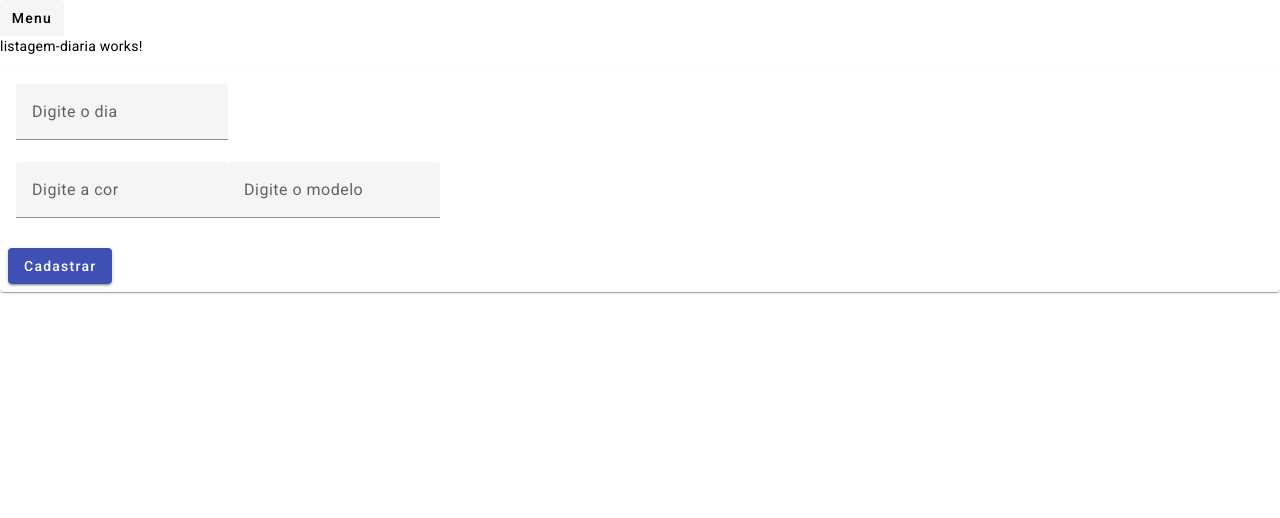
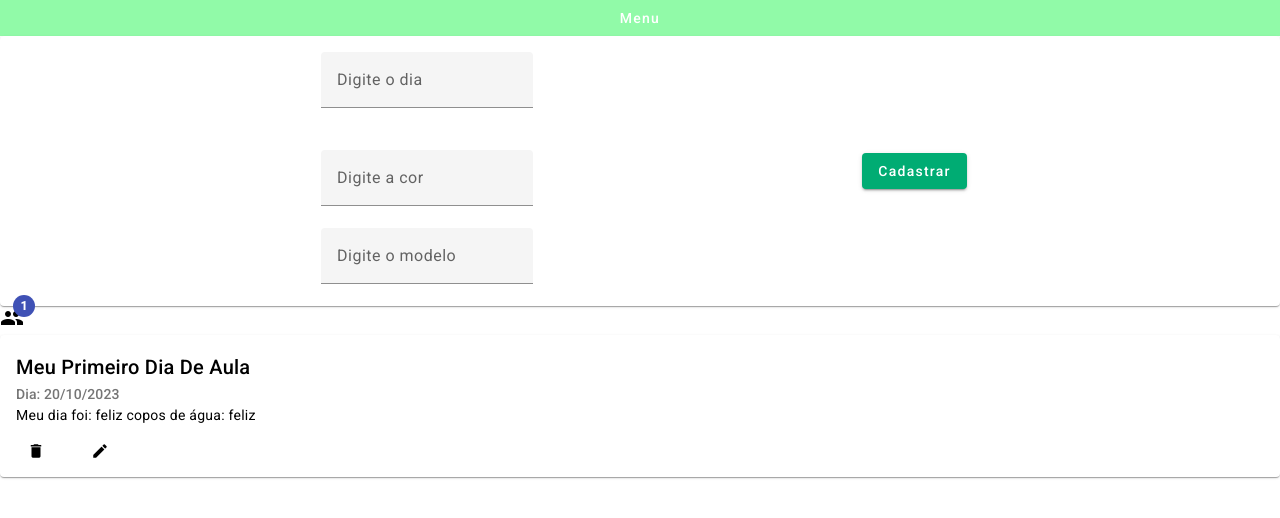
Before and after one commit to julianafer/Projeto-PWEB1, an Angular app: page /cadastrodiaria in a window 1280 px wide. Shown: the top 518 px of the page. Built offline with nearby package versions, Linux system fonts and the light colour scheme.

Commit message:
Atualização

```diff
--- a/src/app/diaria/cadastro-diaria/cadastro-diaria.component.css
+++ b/src/app/diaria/cadastro-diaria/cadastro-diaria.component.css
@@ -0,0 +1,16 @@
+mat-card-content{
+    display: flex;
+    flex-direction: column;
+    align-items: flex-start;
+}
+
+.card-cadastro{
+    display: flex;
+    flex-direction: row;
+    justify-content: space-evenly;
+}
+
+
+button{
+    background-color: rgb(0, 172, 115) !important;
+}
--- a/src/app/diaria/cadastro-diaria/cadastro-diaria.component.html
+++ b/src/app/diaria/cadastro-diaria/cadastro-diaria.component.html
@@ -1,4 +1,3 @@
-<p>listagem-diaria works!</p>
 <mat-card class="card-cadastro">
     <mat-card-content>
       <mat-form-field appearance="fill">
@@ -16,3 +15,4 @@
       <button mat-raised-button color="primary" (click)="manter()">{{nomeBotaoManutencao}}</button>
     </mat-card-actions>
   </mat-card>
+  <app-listagem-diaria></app-listagem-diaria>
--- a/src/app/diaria/listagem-diaria/listagem-diaria.component.html
+++ b/src/app/diaria/listagem-diaria/listagem-diaria.component.html
@@ -15,6 +15,10 @@
         <button mat-button (click)="excluir(diaria)">
           <mat-icon>delete</mat-icon>
         </button>
+        <button mat-button (click)="editar(diaria)">
+          <mat-icon>create</mat-icon>
+        </button>
       </mat-card-actions>
+
     </mat-card>
   </div>
--- a/src/app/diaria/listagem-diaria/listagem-diaria.component.ts
+++ b/src/app/diaria/listagem-diaria/listagem-diaria.component.ts
@@ -9,7 +9,9 @@ import {ActivatedRoute, Router} from '@angular/router';
   styleUrls: ['./listagem-diaria.component.css']
 })
 export class ListagemDiariaComponent {
+
   diarias = DIARIAS;
+
   excluir(diariaARemover: Diaria): void {
     const indx = this.diarias.findIndex(diaria =>
       diaria.dataDia === diariaARemover.dataDia);
@@ -17,4 +19,11 @@ export class ListagemDiariaComponent {
     this.diarias.splice(indx, 1);
   }
 
+  editar(diaria : Diaria) : void {
+    let index : number = this.diarias.findIndex(diariaRemover => diariaRemover.dataDia == diaria.dataDia);
+    this.diarias[index] = diaria;
+  }
+
+
+
 }
--- a/src/app/layout/menu/menu.component.css
+++ b/src/app/layout/menu/menu.component.css
@@ -9,3 +9,13 @@
   .mat-sucesso {
     background-color: #3abdc2 !important;
   }
+.menu-background{
+  background-color: rgb(145, 250, 168);
+  display: flex;
+  flex-direction: row;
+  align-items: stretch;
+  justify-content: space-evenly;
+}
+.titulo{
+  color: rgb(255, 255, 255)!important;
+}
--- a/src/app/layout/menu/menu.component.html
+++ b/src/app/layout/menu/menu.component.html
@@ -1,5 +1,5 @@
 <div class="menu-background">
-    <button mat-button [matMenuTriggerFor]="menu">Menu</button>
+    <button class="titulo" mat-button [matMenuTriggerFor]="menu">Menu</button>
     <mat-menu #menu="matMenu">
         <button [routerLink]="['cadastrodiaria']" mat-menu-item>Meu dia</button>
         <button [routerLink]="['listagemdiaria']" mat-menu-item>Meu Diario</button>
```
Also changed, not shown: src/img/testee.jpg (renamed from img/testee.jpg).
